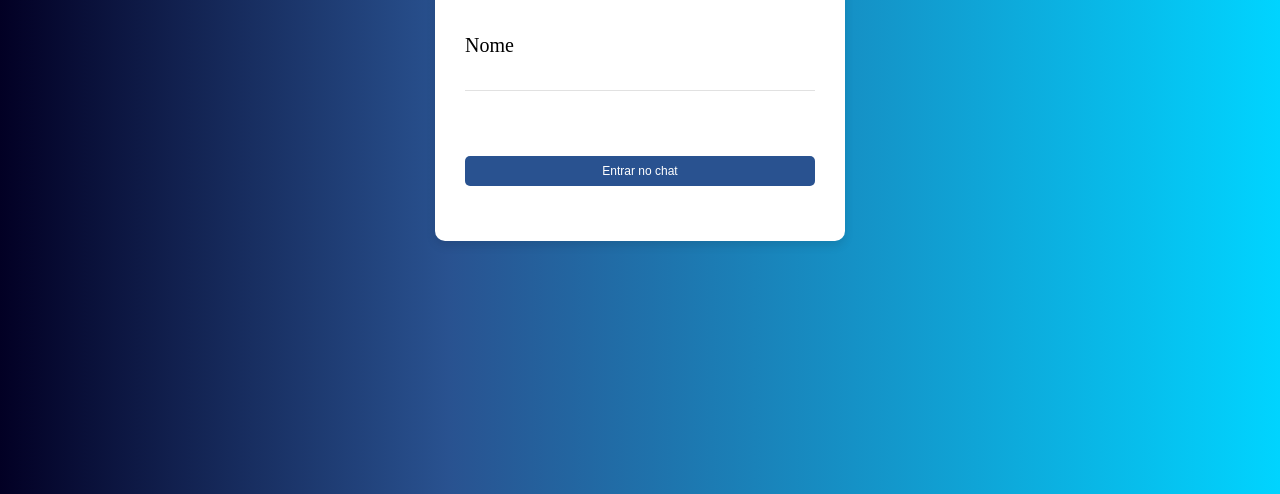
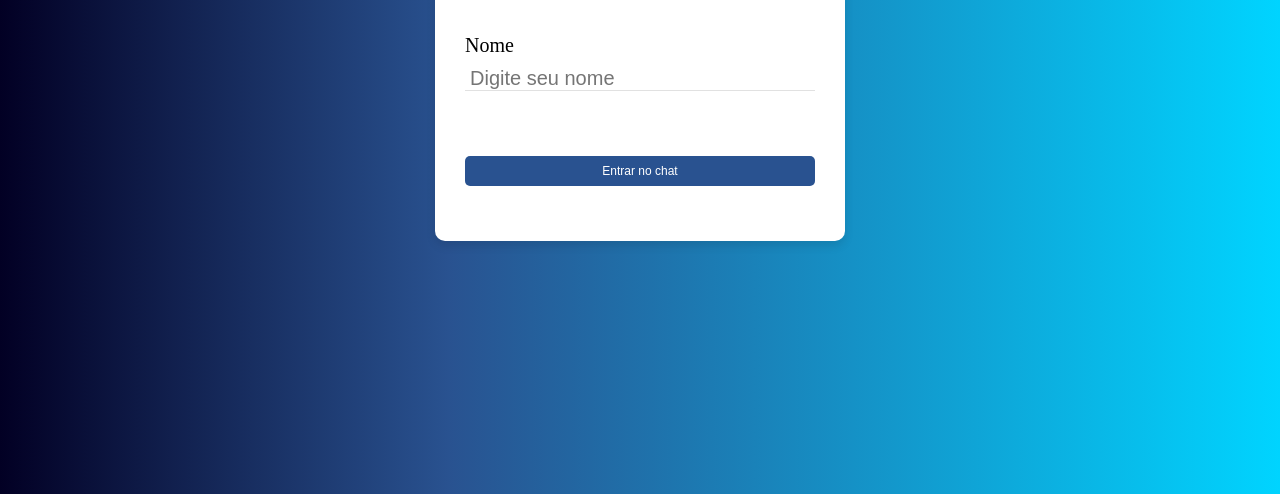
Before and after one commit to 10Victor101/ChatSocketIO, a website: page public/login.html in a window 1280 px wide. Shown: the part 322-816 px from the top of the page. Drawn offline with Linux system fonts and the light colour scheme.

Commit message:
Placeholder input

```diff
--- a/public/login.html
+++ b/public/login.html
@@ -13,7 +13,7 @@
         <div class="title-card">Bem Vindo</div>
         <div class="input-card">
           <label for="name">Nome</label>
-          <input type="text" name="name" id="name" />
+          <input type="text" name="name" id="name" placeholder="Digite seu nome" />
         </div>
        <div style="margin-top: 35px;">
            <button class="button-default" onclick="enterChat()">Entrar no chat</button>
```
Also changed, not shown: public/chat.html (+1 -1 lines), 1 other file.
